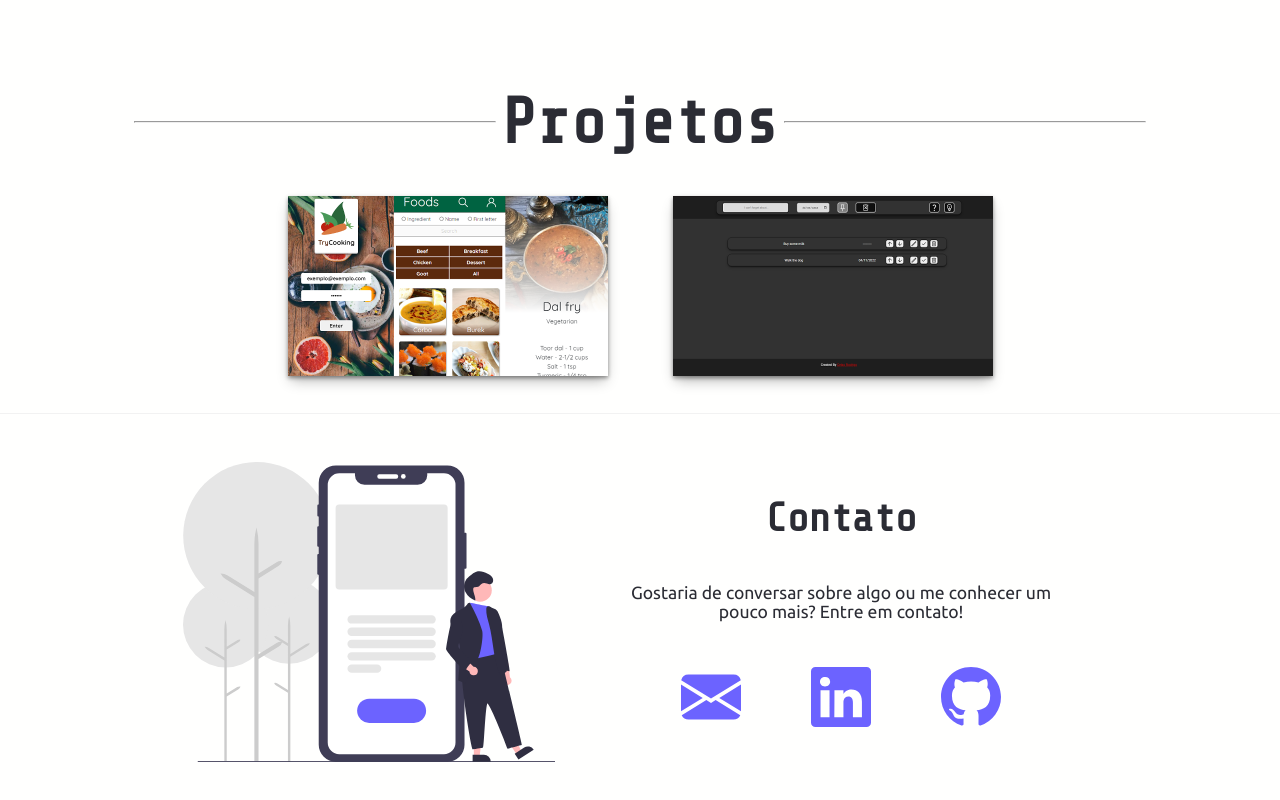
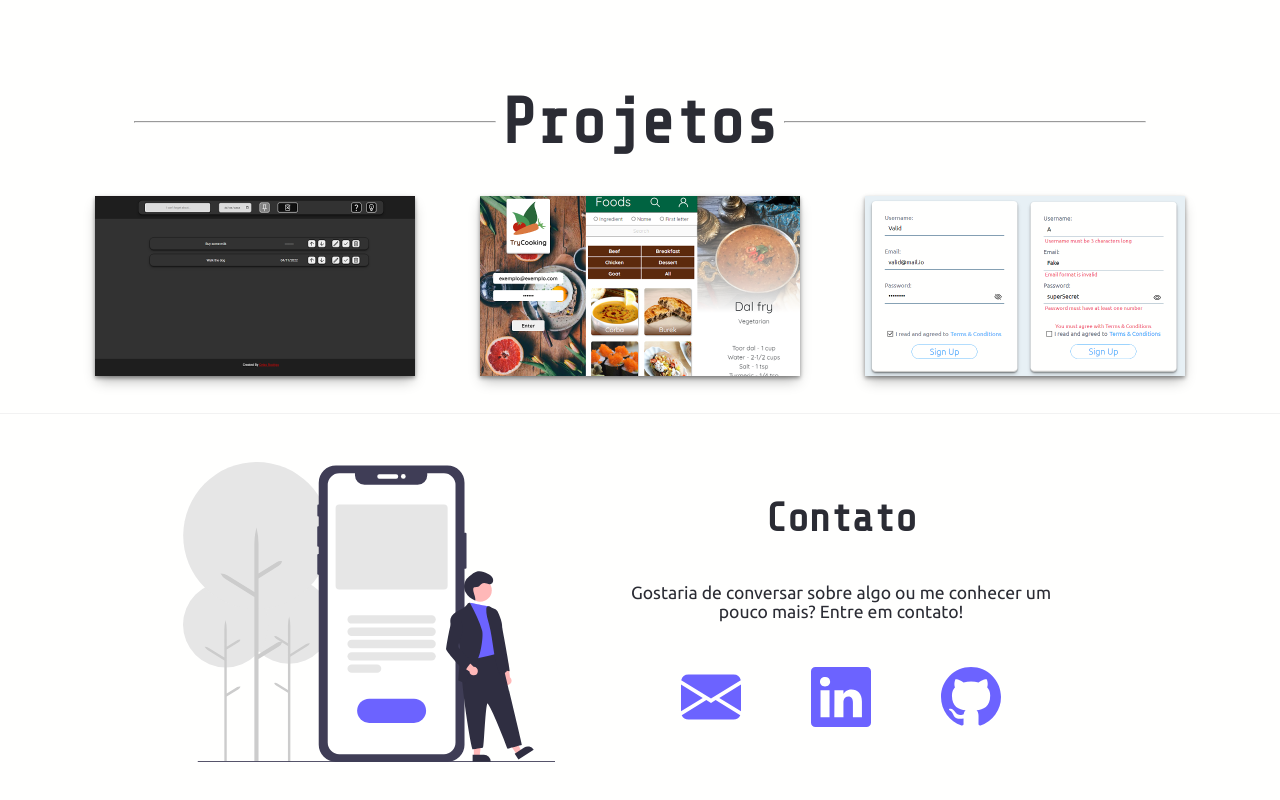
Before and after one commit to celso-rodrigo/celso-rodrigo.github.io, a React (Create React App) app: page / in a window 1280 px wide. Shown: the part 1464-2264 px from the top of the page. Built offline with nearby package versions, Linux system fonts and the light colour scheme.

Commit message:
Adicionado novo projeto.

```diff
--- a/src/data/descriptions.js
+++ b/src/data/descriptions.js
@@ -9,3 +9,8 @@ export const whatToDoDesc = <>
   <p>WhatToDo é uma aplicação de lista de tarefas desenvolvida com React e Context API.</p>
   <p>Nela é possível fazer o CRUD (Create, Read, Update and Delete) das suas tarefas. Você também pode alterar o tema da aplicação e suas tarefas persistem mesmo ao atualizar a página.</p>
 </>;
+
+export const signUpPageDesc = <>
+  <p>Esta é uma aplicação que simula uma tela de cadastro de usuário em uma aplicação qualquer. Para cadastrar-se com sucesso é necessário preencher todos os campos de forma adequada.</p>
+  <p>Cada campo conta com suas próprias regras de negócio e validações, bloqueando o cadastro caso alguma delas não seja cumprida.</p>
+</>;
--- a/src/data/projectsData.js
+++ b/src/data/projectsData.js
@@ -1,11 +1,19 @@
-import { tryCookingDesc, whatToDoDesc } from "./descriptions";
+import { tryCookingDesc, whatToDoDesc, signUpPageDesc } from "./descriptions";
 import tryCooking from "../images/tryCooking.png";
 import whatToDo from "../images/whatToDo.png";
-
+import signUpPage from "../images/signUpPage.png";
 
 const projectsData = [
   {
     id: 1,
+    name: "WhatToDo",
+    description: whatToDoDesc,
+    img: whatToDo,
+    repoLink: "https://github.com/celso-rodrigo/whatToDo",
+    siteLink: "https://celso-rodrigo.github.io/whatToDo/",
+  },
+  {
+    id: 2,
     name: "TryCooking",
     description: tryCookingDesc,
     img: tryCooking,
@@ -13,12 +21,12 @@ const projectsData = [
     siteLink: "",
   },
   {
-    id: 2,
-    name: "WhatToDo",
-    description: whatToDoDesc,
-    img: whatToDo,
-    repoLink: "https://github.com/celso-rodrigo/whatToDo",
-    siteLink: "https://celso-rodrigo.github.io/whatToDo/",
+    id: 3,
+    name: "Sign Up Page",
+    description: signUpPageDesc,
+    img: signUpPage,
+    repoLink: "https://github.com/celso-rodrigo/sign-up-page",
+    siteLink: "https://celso-rodrigo.github.io/sign-up-page",
   },
 ];
 
--- a/src/styles/projectInfo.css
+++ b/src/styles/projectInfo.css
@@ -64,10 +64,21 @@
 	width: 60%;
 }
 
+.project-description {
+	display: flex;
+	flex-direction: column;
+}
+
 .project-description p {
 	color: var(--color-1);
 	line-height: 25px;
 	padding-bottom: 10px;
+	font-size: 1rem;
+}
+
+.project-description ul {
+	color: var(--color-1);
+	line-height: 25px;
 	font-size: 1rem;
 }
 
```
Also changed, not shown: src/images/signUpPage.png (added).
